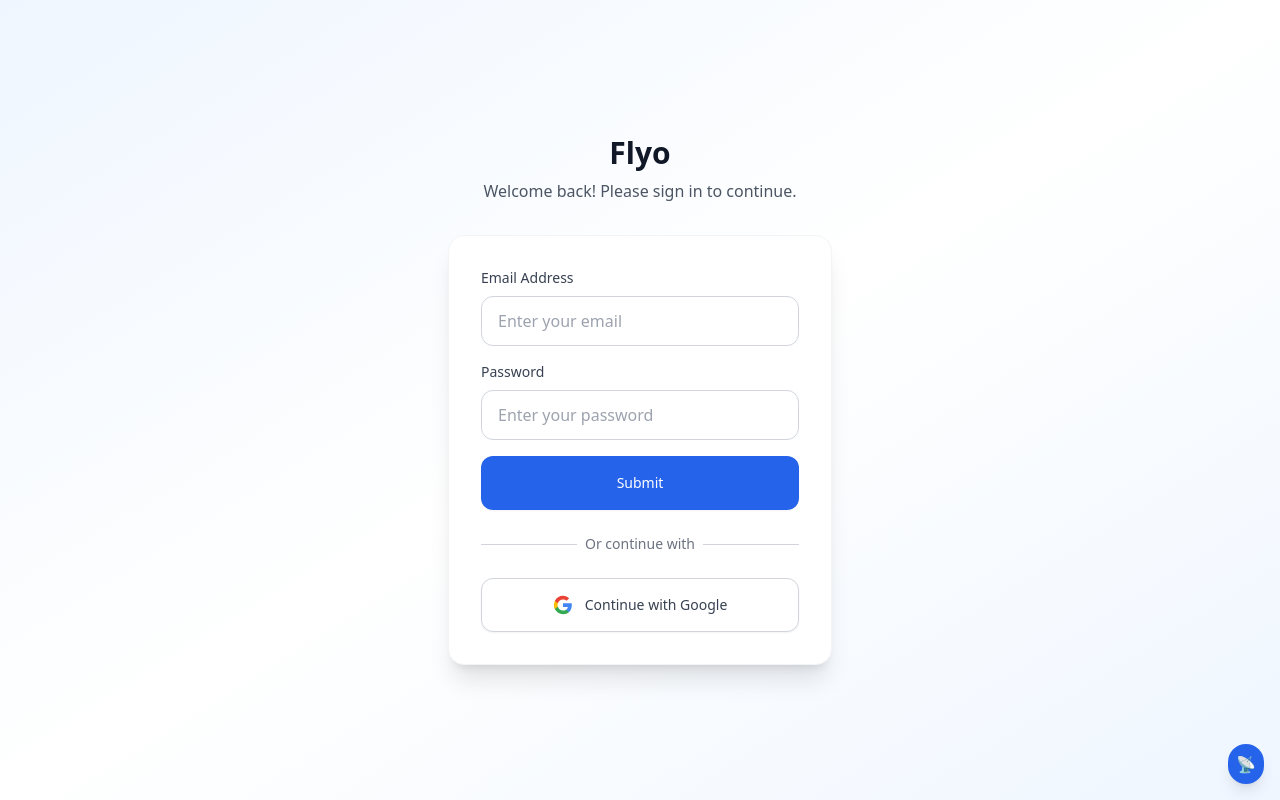
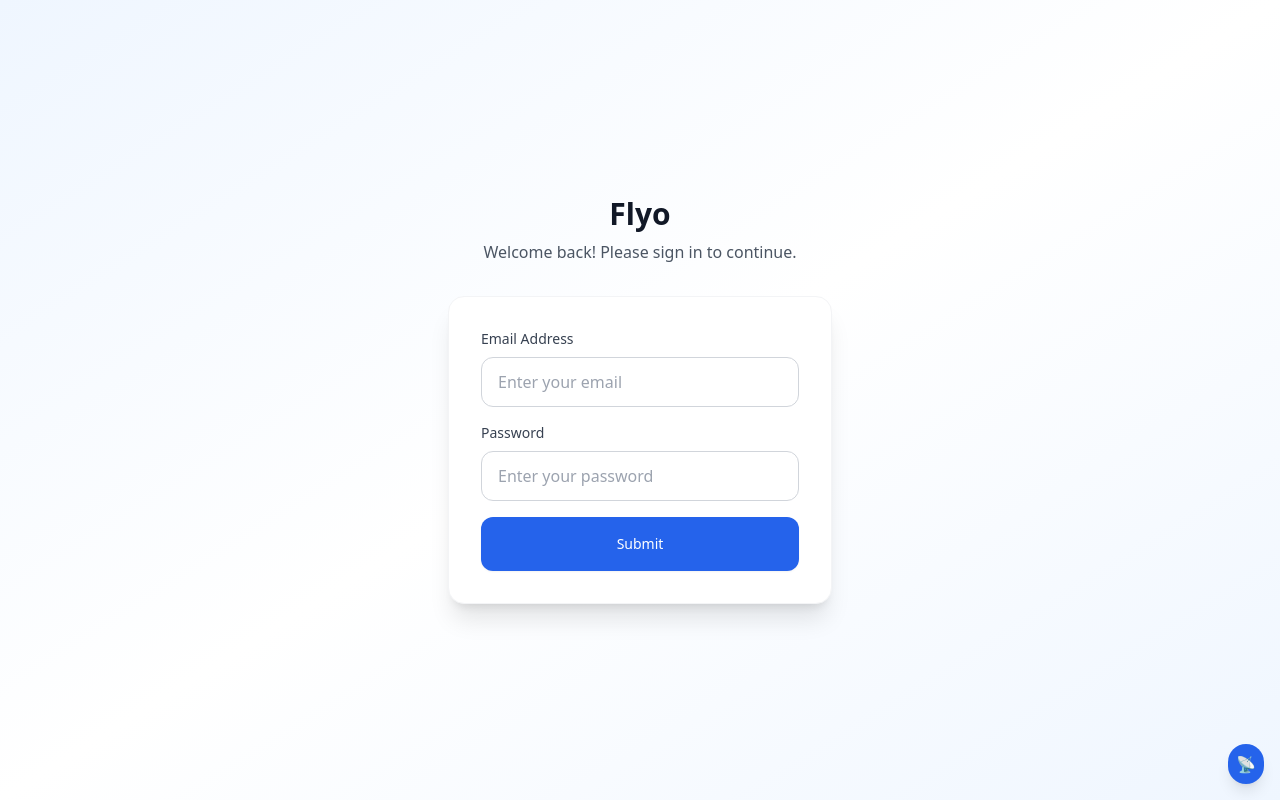
Before and after one commit to havahavai/new_agent_admin, a React (Vite) app: page /login in a window 1280 px wide. Built offline with nearby package versions, Linux system fonts and the light colour scheme.

Commit message:
comment out login button

```diff
--- a/src/pages/Login.tsx
+++ b/src/pages/Login.tsx
@@ -301,17 +301,17 @@
             </form>
 
             {/* Divider */}
-            <div className="relative my-6">
+            {/* <div className="relative my-6">
               <div className="absolute inset-0 flex items-center">
                 <div className="w-full border-t border-gray-300" />
               </div>
               <div className="relative flex justify-center text-sm">
                 <span className="px-2 bg-white text-gray-500">Or continue with</span>
               </div>
-            </div>
+            </div> */}
 
             {/* Google Sign-in Button */}
-            <button
+            {/* <button
               onClick={handleGoogleLogin}
               disabled={isLoading}
               className="w-full flex justify-center items-center py-4 px-6 border border-gray-300 text-sm font-medium rounded-xl text-gray-700 bg-white hover:bg-gray-50 focus:outline-none focus:ring-2 focus:ring-offset-2 focus:ring-blue-500 disabled:opacity-50 disabled:cursor-not-allowed transition-all duration-200 shadow-sm hover:shadow-md"
@@ -344,7 +344,7 @@
                   <span>Continue with Google</span>
                 </div>
               )}
-            </button>
+            </button> */}
 
             {/* Try Again Button */}
             {error && (
```
